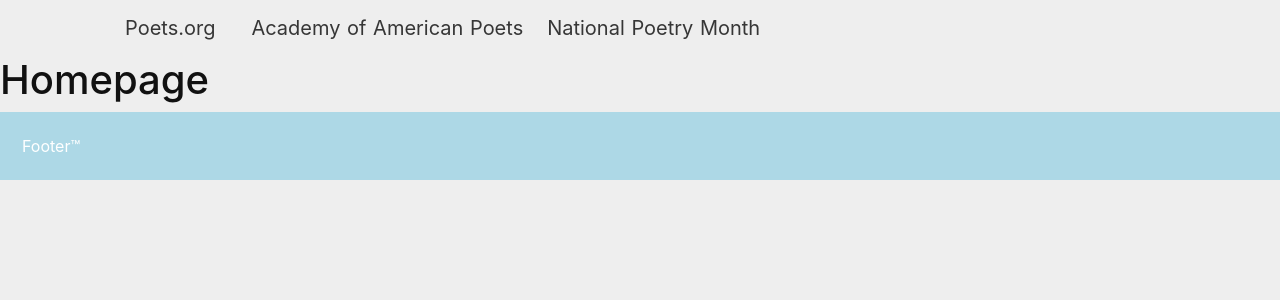
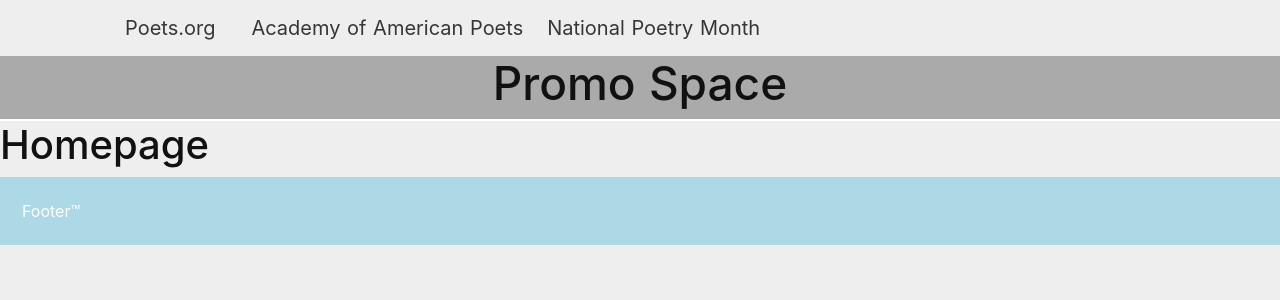
Before and after one commit to thinktandem/poets-frontend, a Nuxt app: page / in a window 1280 px wide. Shown: the top 300 px of the page. Built offline with nearby package versions, Linux system fonts and the light colour scheme.

Commit message:
#7: Adding AppPromoSpace component.

```diff
--- /dev/null
+++ b/components/AppPromoSpace.vue
@@ -0,0 +1,22 @@
+<template>
+  <div>
+    <h1>Promo Space</h1>
+  </div>
+</template>
+
+<script>
+export default {
+
+}
+</script>
+
+<style scoped>
+div {
+  background-color: #aaa;
+  border-bottom: 2px solid #fff;
+}
+div h1 {
+  text-align: center;
+  font-size: 46px;
+}
+</style>
--- a/layouts/default.vue
+++ b/layouts/default.vue
@@ -1,19 +1,22 @@
 <template>
   <div>
     <AppNavigation />
+    <AppPromoSpace />
     <nuxt/>
     <AppFooter />
   </div>
 </template>
 
 <script>
-import AppNavigation from '../components/AppNavigation';
-import AppFooter from '../components/AppFooter';
+import AppNavigation from '~/components/AppNavigation';
+import AppFooter from '~/components/AppFooter';
+import AppPromoSpace from '~/components/AppPromoSpace';
 
 export default {
   components: {
     AppNavigation,
-    AppFooter
+    AppFooter,
+    AppPromoSpace
   }
 }
 </script>
--- a/pages/index.vue
+++ b/pages/index.vue
@@ -7,7 +7,6 @@
 </template>
 
 <script>
-  console.log('geoff is the best.');
 export default {
 
 }
```
